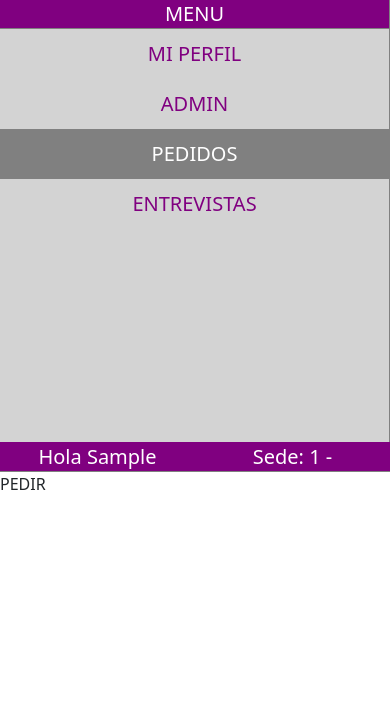
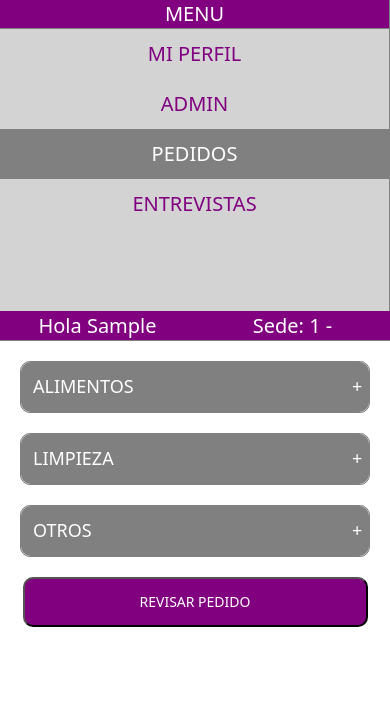
Before and after one commit to uranmarcos/residenciasUniversitarias, a PHP site: page /repositorioPedidos/home.php in a window 390 px wide, after a click on "PEDIDOS". Shown: the part 136-858 px from the top of the page. After the commit the page ends 763 px from the top, so only its background shows below. Run offline with PHP 8.4, Linux system fonts and the light colour scheme; the visitor is signed in with stand-in values (Sample User, id 1); data that the repository does not hold is empty; some libraries are stand-ins or nearby versions.

Commit message:
componente iniciar pedido

```diff
--- a/componentes/subcomponentes/pedido.php
+++ b/componentes/subcomponentes/pedido.php
@@ -1 +1,89 @@
-PEDIR
+<?php
+
+$producto="";
+$categoria="";
+$medida="";
+$mensaje = "";
+
+
+$consultaAlimentos = $baseDeDatos ->prepare("SELECT * FROM productos WHERE categoria='alimentos' ORDER BY producto ASC");
+$consultaAlimentos->execute();
+$alimentos = $consultaAlimentos -> fetchAll(PDO::FETCH_ASSOC);
+
+$consultaLimpieza = $baseDeDatos ->prepare("SELECT * FROM productos WHERE categoria='limpieza'");
+$consultaLimpieza->execute();
+$limpieza = $consultaLimpieza -> fetchAll(PDO::FETCH_ASSOC);
+
+?>
+<div class="row contenedorSeccion">
+    <div class="col-12 paddingCero">
+        <div class="bloque">
+            <div class="row rowTipoProducto justify-content-between" onclick="mostrarAlimentos()">
+                <div class="col-4">
+                    Alimentos
+                </div>
+                <div class="col-1 textoNavCaja" id="navAlimentos">
+                </div>
+            </div>
+            <div class="row cajaInternaBloque hidden" id="cajaAlimentos">
+                <div class="row rowTitle justify-content-around">
+                    <label class="col-6 col-md-4" for="producto"> Producto: </label>
+                    <label class="col-2" for="cantidad"> Cantidad: </label>
+                    <label class="col-2" for="cantidad"> Medida: </label>
+                </div>
+                <?php foreach($alimentos as $alimento){ ?>
+                    <div class="row rowProducto justify-content-around">
+                        <input class="col-6 col-md-4" value="<?php echo $alimento['producto']?>" name="articulo[<?php echo $alimento['id']?>][producto]?>]" autocomplete="off" for="producto">
+                        <input type="number"  min="<?php echo $alimento["producto"] ?>" class="col-2" for="cantidad" name="articulo[<?php echo $alimento['id']?>][cantidad]">
+                        <input  value = "<?php echo $alimento["medida"] ?>" name="articulo[<?php echo $alimento["id"] ?>][medida]?>" class="col-2" for="medida">
+                        <input style="display:none" value = "<?php echo $alimento["categoria"] ?>" name="articulo[<?php echo $alimento["id"] ?>][categoria]?>" class="col-2" for="medida">
+                    </div>
+                <?php } ?>
+            </div>
+        </div>
+        <div class="bloque">
+            <div class="row rowTipoProducto justify-content-between" onclick="mostrarLimpieza()">
+                <div class="col-4">
+                    Limpieza
+                </div>
+                <div class="col-1 textoNavCaja" id="navLimpieza">
+                </div>
+            </div>
+            <div class="row cajaInternaBloque hidden" id="cajaLimpieza">
+                <div class="row rowTitle justify-content-around">
+                    <label class="col-4" for="producto"> Producto: </label>
+                    <label class="col-2" for="cantidad"> Cantidad: </label>
+                    <label class="col-2" for="cantidad"> Medida: </label>
+                </div>
+                <?php foreach($limpieza as $producto){ ?>
+                    <div class="row rowProducto justify-content-around">
+                        <input class="col-4" value="<?php echo $producto['producto']?>" name="articulo[<?php echo $producto['id']?>][producto]?>]" autocomplete="off" for="producto">
+                        <input type="number"  min="<?php echo $producto["producto"] ?>" class="col-2" for="cantidad" name="articulo[<?php echo $producto['id']?>][cantidad]">
+                        <input  value = "<?php echo $producto["medida"] ?>" name="articulo[<?php echo $producto["id"] ?>][medida]?>" class="col-2" for="medida">
+                        <input style="display:none" value = "<?php echo $producto["categoria"] ?>" name="articulo[<?php echo $producto["id"] ?>][categoria]?>" class="col-2" for="medida">
+                    </div>
+                <?php } ?>
+            </div>
+        </div>
+        <div class="bloque">
+            <div class="row rowTipoProducto justify-content-between" onclick="mostrarOtros()">
+                <div class="col-4">
+                    Otros
+                </div>
+                <div class="col-1 textoNavCaja" id="navOtros">
+                </div>
+            </div>
+            <div class="row cajaInternaBloque hidden" id="cajaOtros">
+                <div class="row justify-content-around">
+                    <input  type="textarea" class="textarea" autocomplete="off" name="otros" for="producto">
+                </div>
+            </div>
+        </div>
+        <div>
+            <div class="row justify-content-center">
+                <input class="botonSubmit col-10 col-md-8 col-lg-4" type="submit" name="prepararPedido" value="Revisar pedido">
+
+            </div>
+        </div>
+    </div>
+</div>
--- a/css/master.css
+++ b/css/master.css
@@ -29,6 +29,19 @@ aside{
 }
 p{
     margin:0;
+}
+.botonSubmit{
+    height:50px;
+    background-color: purple;
+    border-radius: 10px;
+    color:white;
+    font-size: 14px;
+    text-transform: uppercase;
+    outline: none;
+}
+.botonSubmit:hover{
+    color: yellow;
+
 }
 
 /* ASIDE */
@@ -85,6 +98,38 @@ main{
     height:94%;
 
 }
+.contenedorSeccion{
+    width:100%;
+    margin:auto;
+}
+.paddingCero{
+    padding:0;
+}
+.rowTipoProducto{
+    background-color: grey;
+    color: white;
+    border-radius: 10px;;
+    width:100%;
+    height: 50px;
+    display: flex;
+    align-items: center;
+    font-size: 18px;
+    text-transform: uppercase;
+    margin:0 auto;
+}
+.cajaInternaBloque{
+    padding:20px 0;
+}
+.bloque{
+    background-color: lightgray;
+    margin: 20px;
+    border-radius:10px;
+    border: solid 1px grey;
+}
+.textarea{
+    width:90%;
+    height:100px;
+}
 
 
 /*SECCIONES */
```
Also changed, not shown: funciones/funciones.php (added, +17 -0 lines), js/funciones.js (+55 -0 lines).
